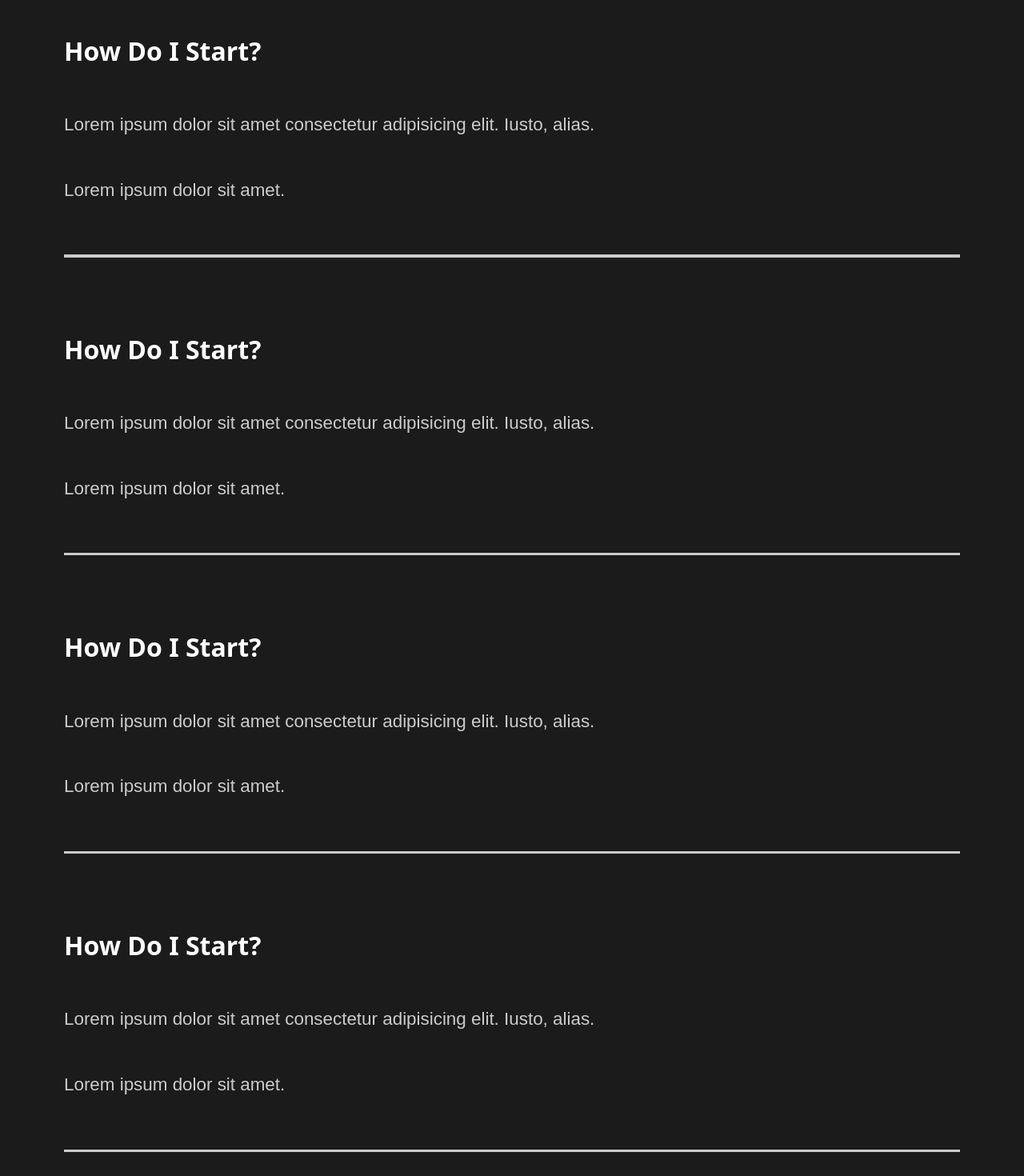
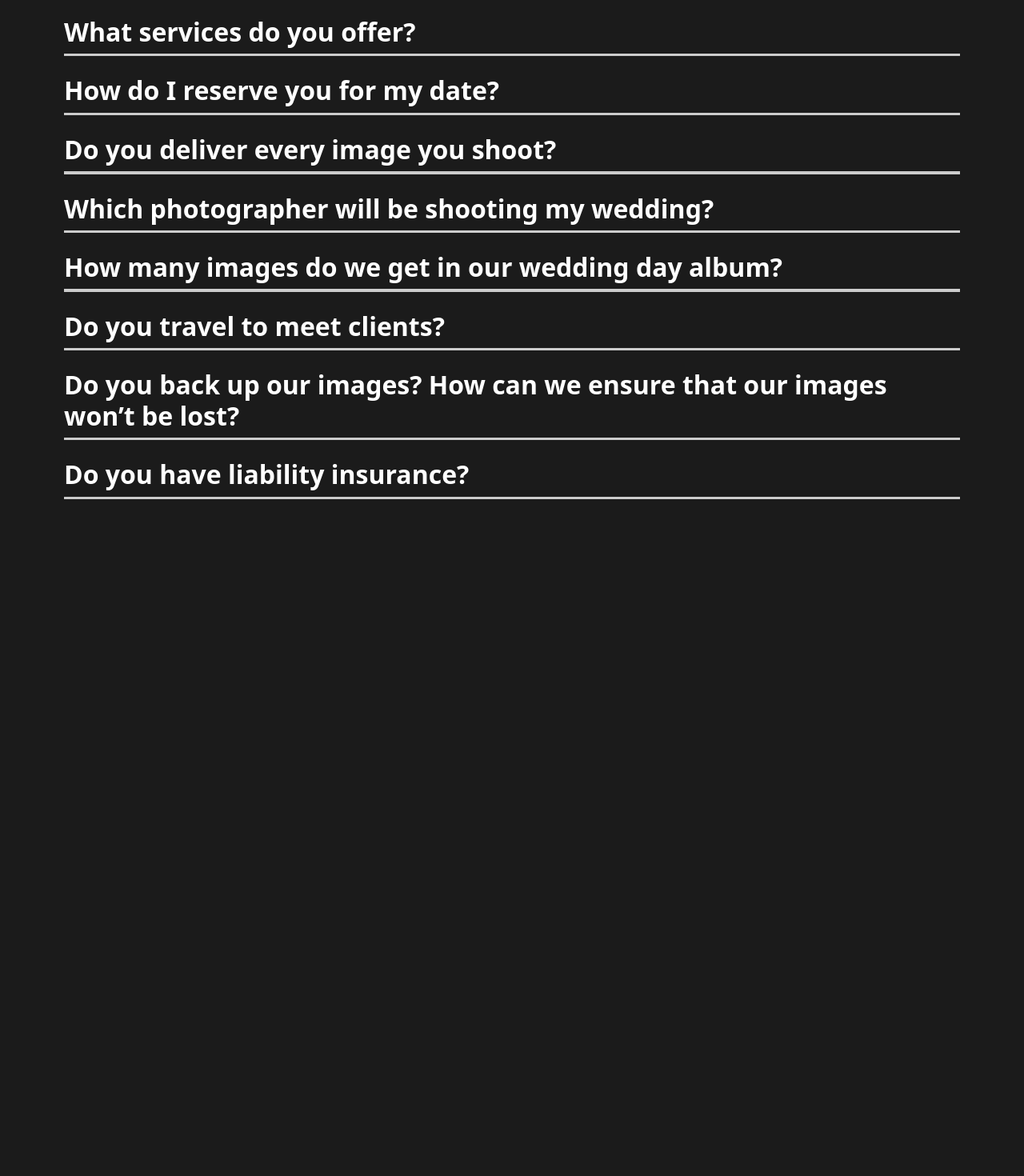
Before and after one commit to otfigo87/photography, a React (Create React App) app: page / in a window 1280 px wide. Shown: the part 1960-3430 px from the top of the page at 80% size. After the commit the page ends 2664 px from the top, so only its background shows below. Built offline with nearby package versions, Linux system fonts and the light colour scheme; a web font is replaced by a local one.

Commit message:
FAQ animation

```diff
--- a/src/animation.js
+++ b/src/animation.js
@@ -7,7 +7,7 @@ export const pageAnimation = {
     show:{
         opacity: 1,
         y: 0,
-        transition: { duration: 1, when: "beforeChildren", staggerChildren: 0.3 }
+        transition: { duration: 0.75, when: "beforeChildren", staggerChildren: 0.3 }
     },
     exit:{
         opacity: 0,
--- a/src/components/Faq.js
+++ b/src/components/Faq.js
@@ -1,42 +1,72 @@
 import React from 'react';
 import styled from 'styled-components';
+//reusable components
+import Toggle from './Toggle';
+import {AnimateSharedLayout} from 'framer-motion';
 
 const Faq = () => {
     return (
         <StyledFaq>
             <h2>Any Questions <span>FAQ</span></h2>
-            <div className="question">
-                <h4>How Do I Start?</h4>
+            <AnimateSharedLayout>
+                <Toggle title="What services do you offer?">
+
                     <div className="answer">
-                    <p>Lorem ipsum dolor sit amet consectetur adipisicing elit. Iusto, alias.</p>
-                    <p>Lorem ipsum dolor sit amet.</p>
+                        <p>We offer photography services for weddings and elopements, individual and couple portraits, engagement sessions, family, newborn, maternity, and more. All sessions are on-location of your choice</p>
                     </div>
-                <div className="faq-line"></div>
+
+            </Toggle>
+                <Toggle title="How do I reserve you for my date?">
+
+                    <div className="answer">
+                        <p> All dates are reserved once we receive your signed contract and deposit.</p>
                     </div>
-            <div className="question">
-                <h4>How Do I Start?</h4>
+
+            </Toggle>
+            <Toggle title="Do you deliver every image you shoot?">
+
                     <div className="answer">
-                    <p>Lorem ipsum dolor sit amet consectetur adipisicing elit. Iusto, alias.</p>
-                    <p>Lorem ipsum dolor sit amet.</p>
+                        <p>No, we do not. We eliminate duplicate images, test shots, missed focused shots, shots with bad expressions and other images that may dilute the overall product delivery. For example, because we shoot with low apertures, sometimes we take a few extra shots to make sure we have the perfect focus.</p>
                     </div>
-                <div className="faq-line"></div>
+
+            </Toggle>
+            <Toggle title="Which photographer will be shooting my wedding?">
+
+                    <div className="answer">
+                        <p>Typically, the photographer you meet with will be the photographer for your engagement session and wedding. You may request to meet with a specific photographer; otherwise, we’ll make the decision based on personality, availability, language abilities, and your referral.</p>
                     </div>
-            <div className="question">
-                <h4>How Do I Start?</h4>
+
+            </Toggle>
+            <Toggle title="How many images do we get in our wedding day album?">
+
                     <div className="answer">
-                    <p>Lorem ipsum dolor sit amet consectetur adipisicing elit. Iusto, alias.</p>
-                    <p>Lorem ipsum dolor sit amet.</p>
+                        <p>Our signature album package contains up to 50 images. If you’d like to add more images, you are welcome to do so for a small fee per additional image.</p>
                     </div>
-                <div className="faq-line"></div>
+
+            </Toggle>
+            <Toggle title="Do you travel to meet clients?">
+
+                    <div className="answer">
+                        <p>Due to the limitations of our schedule, we currently do not travel to meet clients. If you would like to schedule a meeting, please contact our studio manager at 944.287.2153 </p>
                     </div>
-            <div className="question">
-                <h4>How Do I Start?</h4>
+
+            </Toggle>
+            <Toggle title="Do you back up our images? How can we ensure that our images won’t be lost?">
+
                     <div className="answer">
-                    <p>Lorem ipsum dolor sit amet consectetur adipisicing elit. Iusto, alias.</p>
-                    <p>Lorem ipsum dolor sit amet.</p>
+                        <p>We have never lost an image from a wedding due to the following backup workflow for each our events:
+During the event, we shoot on two cards at the same time. This instantly creates a backup of every image in the camera.</p>
                     </div>
-                <div className="faq-line"></div>
+
+            </Toggle>
+            <Toggle title="Do you have liability insurance?">
+
+                    <div className="answer">
+                        <p>Yes. Many venues require the photographer to have Liability Insurance. So before hiring Uncle Joe, make sure he’s covered.</p>
                     </div>
+
+            </Toggle>
+            </AnimateSharedLayout>
         </StyledFaq>
     )
 };
@@ -50,6 +80,9 @@ const StyledFaq = styled.div`
     padding-bottom: 2rem;
     font-weight: lighter;
 }
+  h4{
+      padding-top: 1.5rem;
+  }
 .faq-line{
     background: #cccccc;
     height: 0.2rem;
@@ -59,11 +92,11 @@ span{
     display: block;
 }
 .question{
-    padding: 3rem 0rem;
     cursor: pointer;
 }
 .answer{
     padding: 2rem 0rem;
+    cursor: pointer;
     p{
         padding: 1rem 0rem;
     }
--- /dev/null
+++ b/src/components/Toggle.js
@@ -0,0 +1,15 @@
+import React, {useState} from 'react';
+import {motion} from 'framer-motion';
+
+const Toggle = ( {children, title} ) => {
+    const [toggle, setToggle] = useState(false);
+    return (
+        <motion.div layout className="question" onClick={() => setToggle(!toggle)} >
+            <motion.h4 layout>{title}</motion.h4>
+            {toggle ? children : ""}
+            <div className="faq-line"></div>
+        </motion.div>
+    )
+}
+
+export default Toggle;
```
Lines whose indentation alone changed are shown as unchanged.
